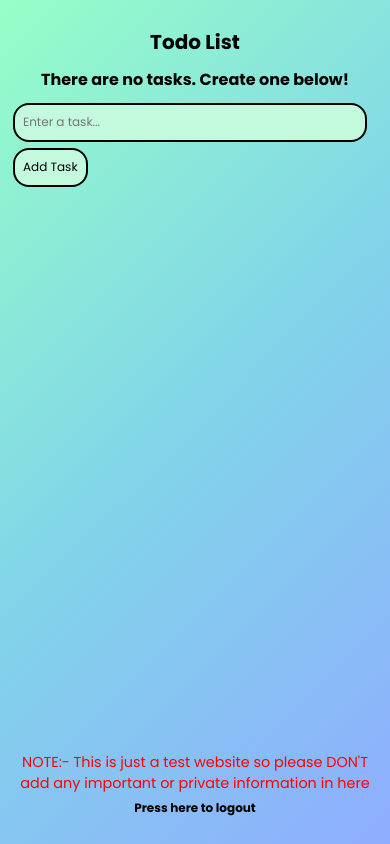
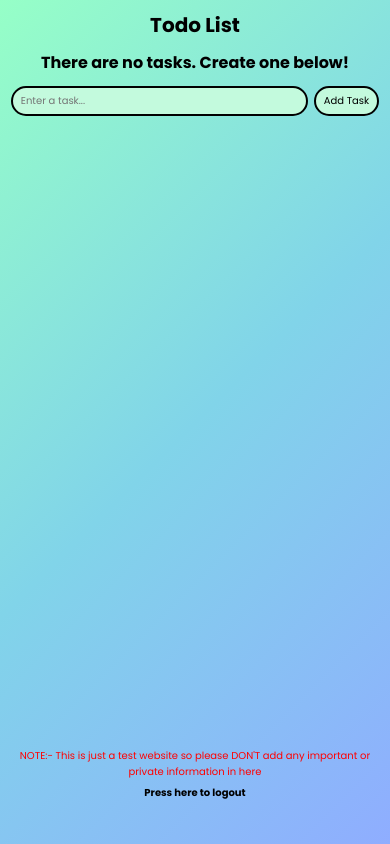
Before and after one commit to LoafCitler/Todo_TaskManager-Website, a Flask app: page /index in a window 390 px wide. Run offline with Flask 3, Linux system fonts and the light colour scheme; the visitor is signed in with stand-in values (Sample User, id 1); data that the repository does not hold is empty.

Commit message:
Enhance UI consistency and responsiveness by adjusting styles for input fields, buttons, and layout elements

```diff
--- a/static/css/main.css
+++ b/static/css/main.css
@@ -38,6 +38,7 @@ body{
     display: flex;
     flex-direction: column;
     align-items: center;
+    width: clamp(55%, 90%);
 }
 
 .link{
@@ -60,7 +61,7 @@ input{
     height: 39px;
     margin: 6px;
     padding: 6px 8px;
-    border-radius: 16px;
+    border-radius: 18px;
     border: 2px solid black;
     background-color: #c3fadd;
     transition: 160ms ease-in-out;
@@ -69,6 +70,10 @@ input{
 input:hover{
     box-shadow: 3px 3px black;
     background-color: #9be0bb;
+}
+
+.btn{
+    width: clamp(20%, 90%);
 }
 
 .btn:hover{
@@ -82,8 +87,9 @@ input:hover{
     background-color: #c3fadd;
 }
 
-.ts-inp,.us-inp{
+.text-inp{
     font-size: 15px;
+    width: 100%;
 }
 
 .NOTE{
@@ -117,11 +123,17 @@ input:hover{
     gap: 10px;
 }
 
+.inp-form{
+    width: clamp(300px, 90vw);
+    display: flex;
+    caret-color: #00ccff;
+}
+
 table{
     text-align: center;
     border-radius: 20px;
-    border: 4px solid black;
-    width: 750px;
+    border: 3px solid black;
+    width: 800px;
     border-collapse: separate;
     border-spacing: 0px;
     overflow: hidden;
@@ -159,7 +171,7 @@ table{
 th{
     font-size: 22px;
     height: 80px;
-    background-color: #2b2b2b;
+    background-color: #000000b4;
     color: #8ed9ec;
     padding: 5px;
 }
@@ -215,51 +227,31 @@ a:hover{
     }
 
     .login-box{
-        display: flex;
-        flex-direction: column;
-        align-items: center;
-        justify-content: center;
         gap: 18px;
-        color: #8ed9ec;
-        background-color: #2b2b2b;
         width: 90vw;
         height: 60vh;
-        border-radius: 20px;
     }
 
     .ind-backg{
-        display: flex;
-        flex-direction: column;
-        align-items: center;
-        justify-content: center;
+        width: 100vw;
         height: 100%;
+        margin: 0px;
     }
 
     .content{
-        display: flex;
-        flex-direction: column;
-        align-items: center;
-        justify-content: space-between;
         height: 90%;
+        width: 96%;
+        margin: 10px 0px;
     }
 
     .main{
-        display: flex;
-        flex-direction: column;
-        align-items: center;
         gap: 8px;
+        width: 100%;
     }
 
-
     table{
-        text-align: center;
-        border-radius: 20px;
-        border: 3px solid black;
+        border: 2px solid black;
         width: 100%;
-        min-width: 300px;
-        border-collapse: separate;
-        border-spacing: 0px;
-        overflow: hidden;
     }
 
     .task-value{
@@ -267,50 +259,51 @@ a:hover{
         width: 60%;
     }
 
+
     .task-date{
         border-right: 2px solid black;
+        width: auto;
     }
 
     .task-status{
         border-right: 2px solid black;
+        width: auto;
     }
 
     .link-coml{
-        font-size: 16px;
+        font-size: 15px;
     }
 
     .task-actions{
         width: auto;
     }
 
-    .nt-link{
-        font-size: 12px;
-        display: flex;
-        flex-direction: column;
-        align-items: center;
+    .nt-link,.NOTE{
+        font-size: 10px;
         width: 100%;
     }
 
     input{
-        font-size: 12px;
+        height: 30px;
+        font-size: 10px;
         margin: 3px;
-        padding: 6px 8px;
+        padding: 0px 8px;
     }
 
-    .ts-inp,.us-inp{
-        font-size: 12px;
+    .text-inp{
+        font-size: 10px;
         width: 98.8%;
     }
 
     th{
-        padding: 3px;
-        font-size: 14px;
-        height: 50px;
+        padding: 2px;
+        font-size: 12px;
+        height: 45px;
     }
 
     td{
-        padding: 3px;
-        font-size: 12px;
+        padding: 2px;
+        font-size: 10px;
     }
 
     h1{
@@ -320,4 +313,5 @@ a:hover{
 
 @view-transition{
     navigation: auto;
+    transition: 100ms ease-in-out;
 }
```
